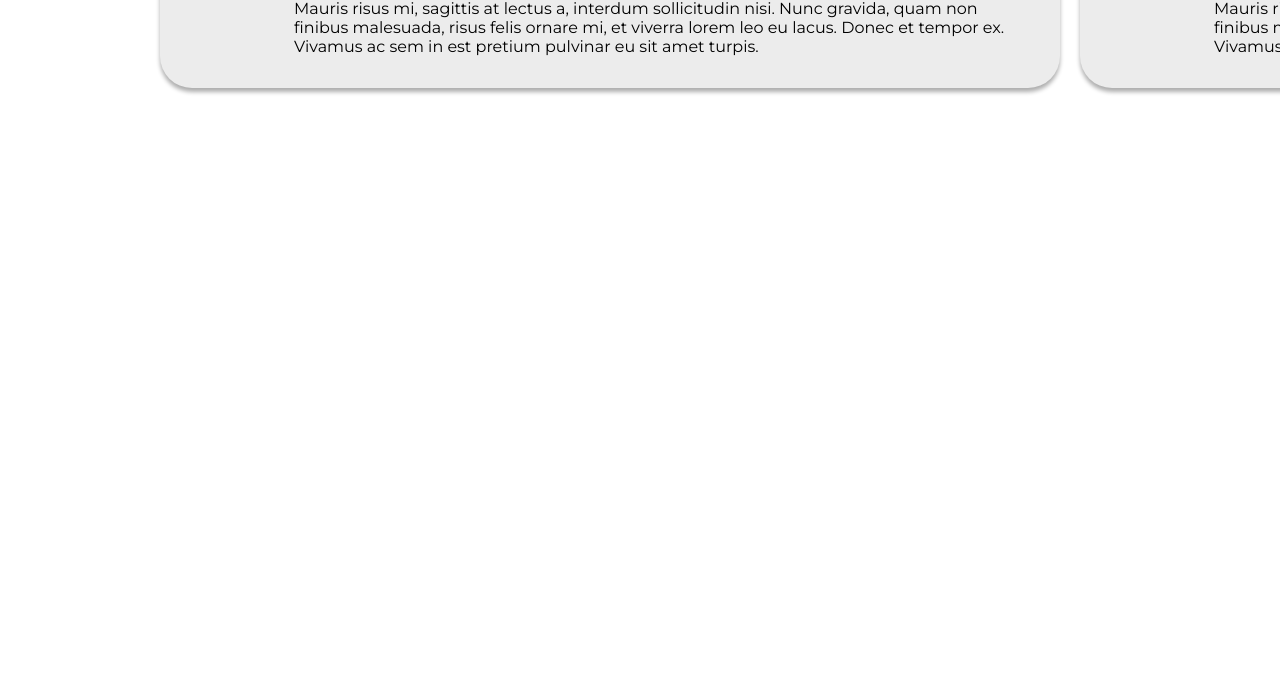
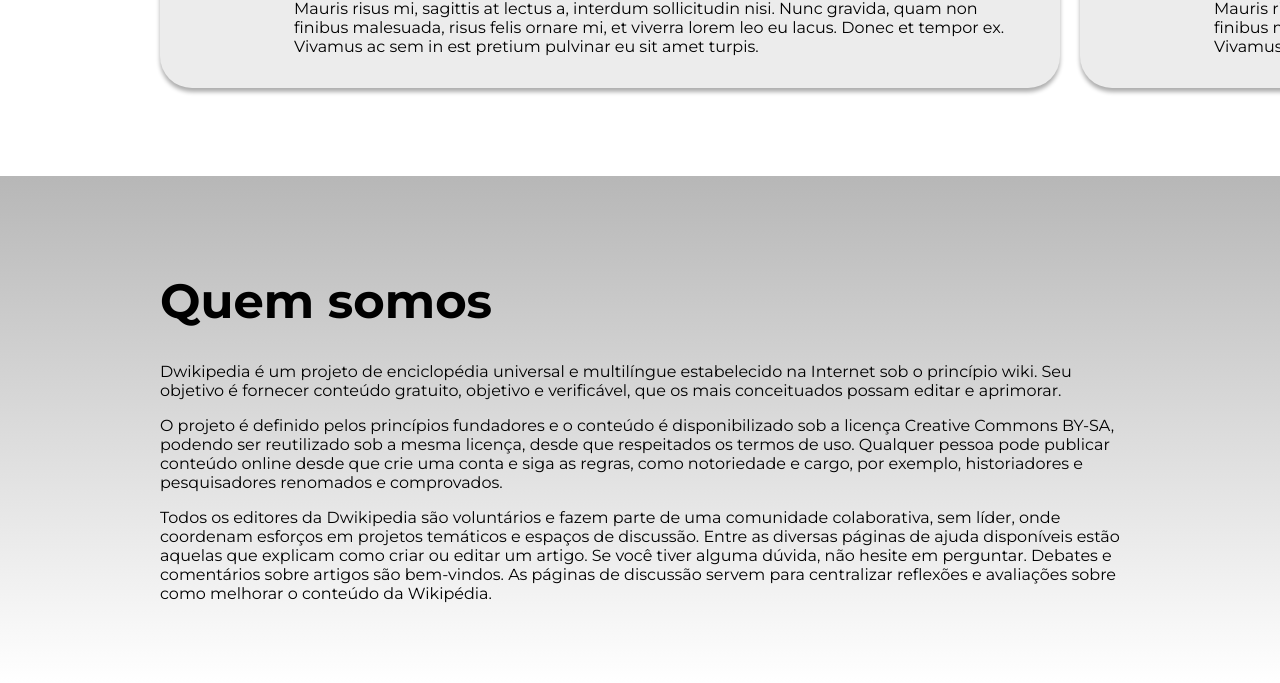
Before and after one commit to alanlucascruz/web-dwikipedia-tcc, a plain HTML site: page home/index.html in a window 1280 px wide. Shown: the part 429-1112 px from the top of the page. Before the commit the page ends 800 px from the top, so only its background shows below. Drawn offline with nearby package versions, Linux system fonts and the light colour scheme.

Commit message:
Seção About Us

```diff
--- a/home/index.html
+++ b/home/index.html
@@ -54,7 +54,7 @@
     </nav>
 
     <main id="main">
-      <section id="news">
+      <section id="news" class="section">
         <div class="container">
           <h1 class="title">Pelo mundo hoje</h1>
         </div>
@@ -171,6 +171,43 @@
           </div>
         </div>
       </section>
+
+      <section id="about-us" class="section bg-gradient">
+        <div class="container">
+          <div class="title">Quem somos</div>
+
+          <div class="col-left">
+            <p>
+              Dwikipedia é um projeto de enciclopédia universal e multilíngue
+              estabelecido na Internet sob o princípio wiki. Seu objetivo é
+              fornecer conteúdo gratuito, objetivo e verificável, que os mais
+              conceituados possam editar e aprimorar.
+            </p>
+
+            <p>
+              O projeto é definido pelos princípios fundadores e o conteúdo é
+              disponibilizado sob a licença Creative Commons BY-SA, podendo ser
+              reutilizado sob a mesma licença, desde que respeitados os termos
+              de uso. Qualquer pessoa pode publicar conteúdo online desde que
+              crie uma conta e siga as regras, como notoriedade e cargo, por
+              exemplo, historiadores e pesquisadores renomados e comprovados.
+            </p>
+
+            <p>
+              Todos os editores da Dwikipedia são voluntários e fazem parte de
+              uma comunidade colaborativa, sem líder, onde coordenam esforços em
+              projetos temáticos e espaços de discussão. Entre as diversas
+              páginas de ajuda disponíveis estão aquelas que explicam como criar
+              ou editar um artigo. Se você tiver alguma dúvida, não hesite em
+              perguntar. Debates e comentários sobre artigos são bem-vindos. As
+              páginas de discussão servem para centralizar reflexões e
+              avaliações sobre como melhorar o conteúdo da Wikipédia.
+            </p>
+          </div>
+
+          <div class="col-right"></div>
+        </div>
+      </section>
     </main>
 
     <!-- Pslide -->
--- a/home/style.css
+++ b/home/style.css
@@ -17,6 +17,21 @@ body {
 }
 
 /* General */
+
+.section,
+.section-bg {
+  padding: 64px 0;
+}
+
+.bg-gradient {
+  background: linear-gradient(180deg, #b7b7b7, #ffffff);
+}
+
+.section .title {
+  font-size: 48px;
+  font-weight: 700;
+  margin: 32px 0;
+}
 
 .container {
   margin: 0 auto;
@@ -38,6 +53,10 @@ body {
 }
 
 @media (max-width: 600px) {
+  .section .title {
+    font-size: 40px;
+  }
+
   .container {
     padding-left: 16px;
     padding-right: 16px;
@@ -209,20 +228,9 @@ body {
 
 /* News */
 
-#news {
-  padding: 64px 0;
-}
-
-#news .title {
-  font-size: 48px;
-  font-weight: 700;
-  margin: 32px 0;
-}
-
 #news .scrollable-x {
   display: flex;
   padding: 0 24px 24px 24px;
-  background: #ffffff;
   overflow-x: scroll;
   scroll-padding: 8px;
   gap: 12px;
@@ -300,16 +308,12 @@ body {
 }
 
 @media (max-width: 600px) {
-  #news .title {
-    font-size: 40px;
-  }
-
   #news .scrollable-x {
     padding: 0 16px 16px 16px;
   }
 
   #news .card {
     padding: 24px;
-    max-width: 336px;
+    max-width: 320px;
   }
 }
```
